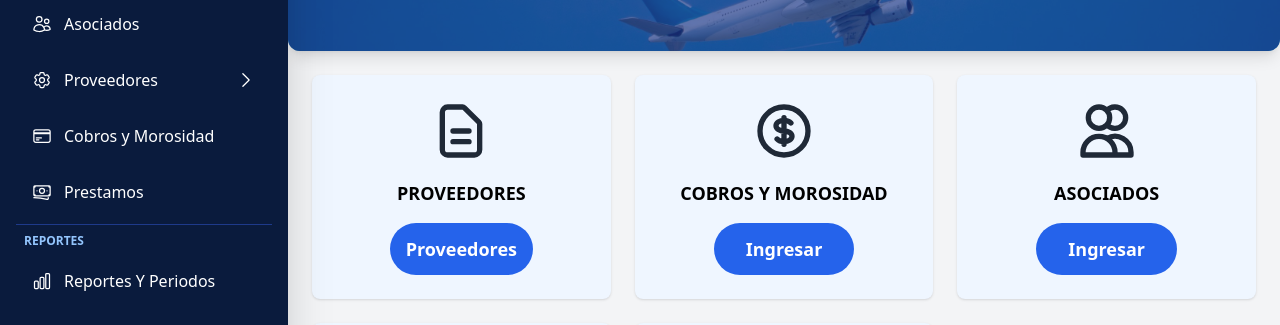
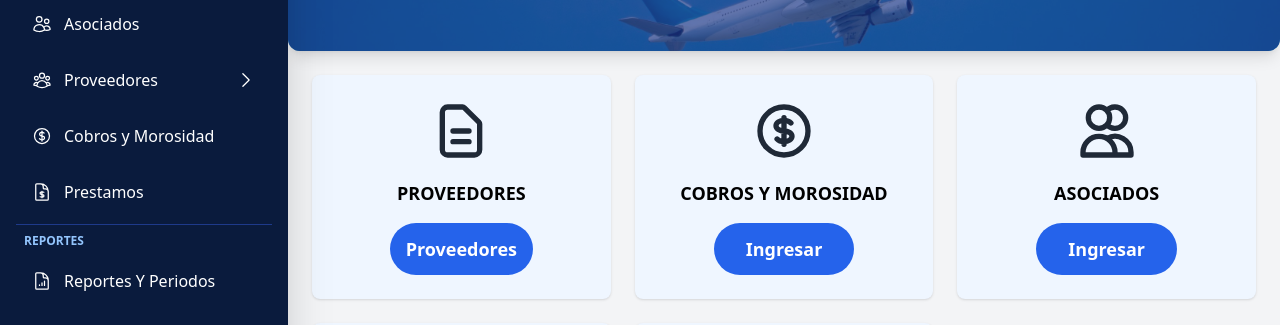
Before and after one commit to alanfrancoa/Mutual-17-Junio, a React (Create React App) app in the folder frontend/Mutual/: page /dashboard in a window 1280 px wide. Shown: the part 193-518 px from the top of the page. Built offline with nearby package versions, Linux system fonts and the light colour scheme; no server answers; sample sign-in values are in the browser's storage.

Commit message:
Sidebar diseno

```diff
--- a/frontend/Mutual/src/pages/dashboard/components/Sidebar.tsx
+++ b/frontend/Mutual/src/pages/dashboard/components/Sidebar.tsx
@@ -6,11 +6,14 @@ import {
   HomeIcon,
   UsersIcon,
   CreditCardIcon,
-  BanknotesIcon,
+  CurrencyDollarIcon,
   ChartBarIcon,
   Cog6ToothIcon,
   UserGroupIcon,
   ClipboardDocumentListIcon,
+  DocumentChartBarIcon,
+  DocumentCurrencyDollarIcon,
+  DocumentPlusIcon,
 } from "@heroicons/react/24/outline";
 
 const Sidebar: React.FC = () => {
@@ -81,7 +84,7 @@ const Sidebar: React.FC = () => {
                 className="flex items-center justify-between w-full gap-3 py-3 px-4 rounded-lg hover:bg-blue-700 transition font-medium"
               >
                 <div className="flex items-center gap-3">
-                  <Cog6ToothIcon className="h-5 w-5" />
+                  <UserGroupIcon className="h-5 w-5" />
                   Proveedores
                 </div>
                 <ChevronDownIcon
@@ -103,7 +106,7 @@ const Sidebar: React.FC = () => {
                     href="/proveedores/servicios"
                     className="flex items-center gap-3 py-2 px-4 rounded-lg hover:bg-blue-700 transition text-sm font-medium"
                   >
-                    <ClipboardDocumentListIcon className="h-4 w-4" /> Servicios
+                    <DocumentPlusIcon className="h-4 w-4" /> Servicios
                   </a>
                   <a
                     href="/proveedores/facturas"
@@ -118,14 +121,14 @@ const Sidebar: React.FC = () => {
               href="/cobros"
               className="flex items-center gap-3 py-3 px-4 rounded-lg hover:bg-blue-700 transition font-medium"
             >
-              <CreditCardIcon className="h-5 w-5" />
+              <CurrencyDollarIcon className="h-5 w-5" />
               Cobros y Morosidad
             </a>
             <a
               href="/prestamos"
               className="flex items-center gap-3 py-3 px-4 rounded-lg hover:bg-blue-700 transition font-medium"
             >
-              <BanknotesIcon className="h-5 w-5" />
+              <DocumentCurrencyDollarIcon className="h-5 w-5" />
               Prestamos
             </a>
             <hr className="my-2 border-blue-900" />
@@ -136,7 +139,7 @@ const Sidebar: React.FC = () => {
               href="/periodos"
               className="flex items-center gap-3 py-3 px-4 rounded-lg hover:bg-blue-700 transition font-medium"
             >
-              <ChartBarIcon className="h-5 w-5" /> Reportes Y Periodos
+              <DocumentChartBarIcon className="h-5 w-5" /> Reportes Y Periodos
             </a>
             {/* Solo Administrador: Acceso Administrador */}
             {userRole === "Administrador" && (
@@ -173,7 +176,8 @@ const Sidebar: React.FC = () => {
                         href="/auditoria"
                         className="flex items-center gap-3 py-2 px-4 rounded-lg hover:bg-blue-700 transition text-sm font-medium"
                       >
-                        <ClipboardDocumentListIcon className="h-4 w-4" /> Auditorías
+                        <ClipboardDocumentListIcon className="h-4 w-4" />{" "}
+                        Auditorías
                       </a>
                     </div>
                   )}
```
